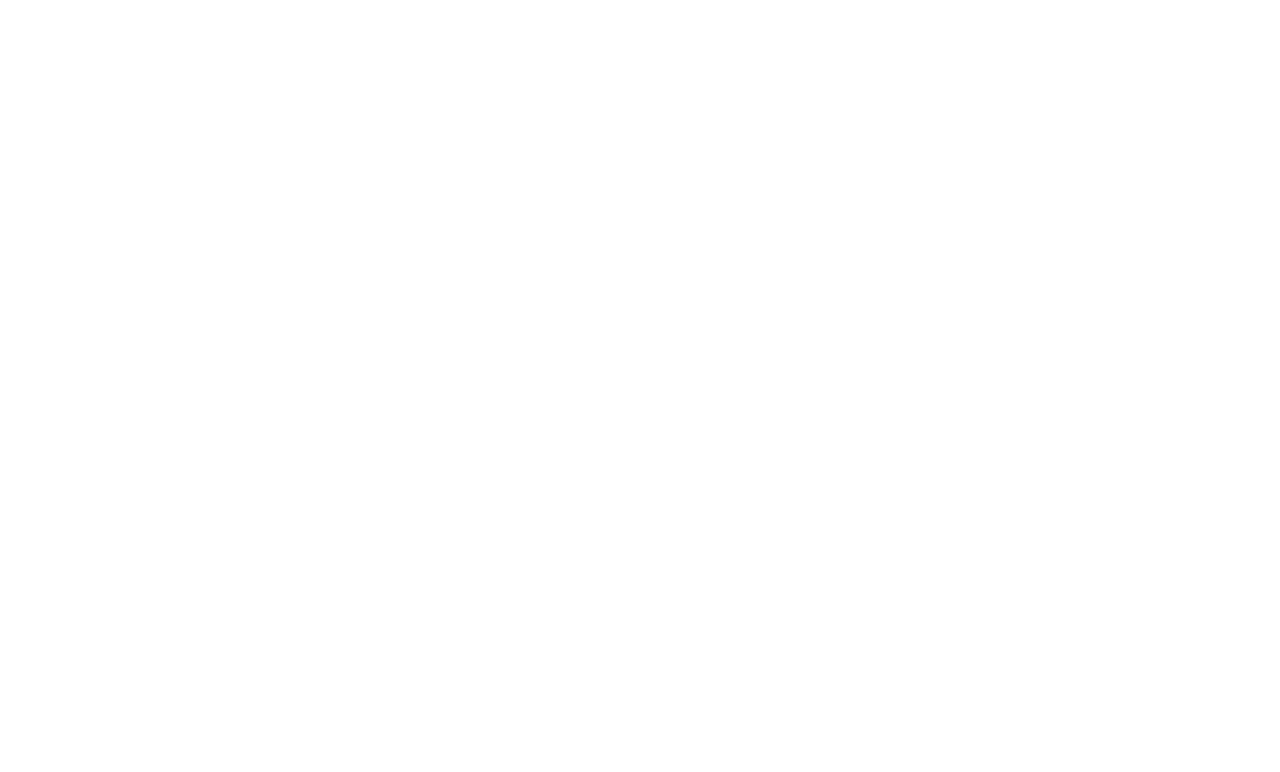
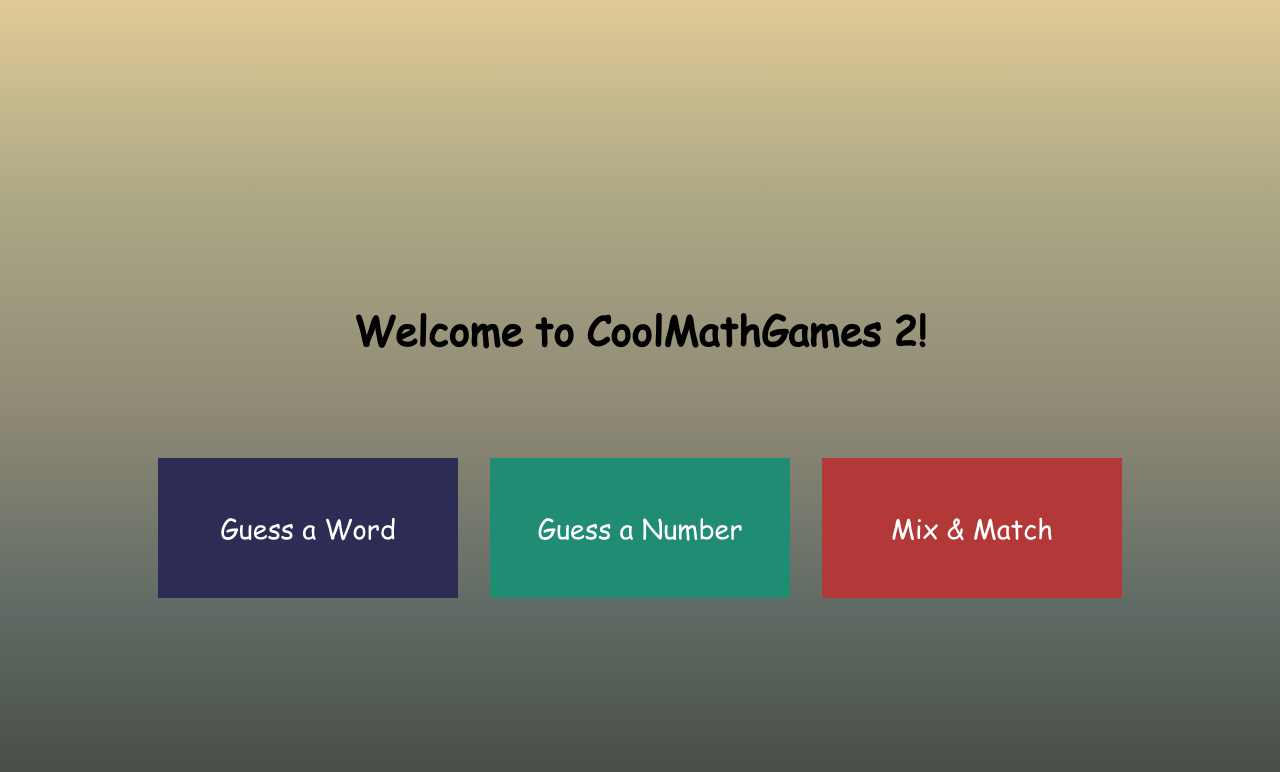
Before and after one commit to insertusernamed/semester-project, a plain HTML site: page index.html in a window 1280 px wide. Drawn offline with Linux system fonts and the light colour scheme.

Commit message:
more basic files and homepage

```diff
--- a/index.html
+++ b/index.html
@@ -1,12 +1,24 @@
 <!DOCTYPE html>
 <html lang="en">
+
 <head>
     <meta charset="UTF-8">
     <meta http-equiv="X-UA-Compatible" content="IE=edge">
     <meta name="viewport" content="width=device-width, initial-scale=1.0">
-    <title>Document</title>
+    <link rel="stylesheet" href="./styles/style.css">
+    <title>Main Page</title>
 </head>
+
 <body>
+    <header id="header">
+        <h1>Welcome to CoolMathGames 2!</h1>
+    </header>
 
+    <div class="container">
+        <div class="cell">Guess a Word</div>
+        <div class="cell">Guess a Number</div>
+        <div class="cell">Mix & Match</div>
+    </div>
 </body>
+
 </html>
--- a/styles/style.css
+++ b/styles/style.css
@@ -1,5 +1,81 @@
-*, *::before, *::after {
+*, *:before, *:after {
     margin: 0;
     padding: 0;
+    border: none;
+}
 
+html, body {
+    background-image: linear-gradient(#E1CA96, #ACA885, #918B76, #626C66, #434A42);
+    height: 100%;
 }
+
+body {
+    flex-direction: column;
+    display: flex;
+    justify-content: center;
+    align-items: center;
+}
+
+@font-face {
+    font-family: comicSans;
+    src: url(/fonts/comic.ttf);
+}
+
+#header {
+    padding: 100px;
+    justify-content: center;
+    align-items: center;
+    flex-direction: column;
+}
+
+h1 {
+    font-family: comicSans;
+    font-size: 40px;
+}
+
+.container {
+    display: flex;
+    gap: 2em;
+}
+
+.cell {
+    color: #fff;
+    font-family: comicSans;
+    width: 300px;
+    height: 140px;
+    display: flex;
+    font-size: 170%;
+    justify-content: center;
+    align-items: center;
+    transition: 0.15s;
+}
+
+.cell:hover {
+    transform: scale(1.1);
+}
+
+
+
+.cell:nth-child(1){
+    background-color: #2c2c54;
+}
+
+.cell:nth-child(1):active {
+    background-color: #474787;
+}
+
+.cell:nth-child(2){
+    background-color: #218c74;
+}
+
+.cell:nth-child(2):active {
+    background-color: #33d9b2;
+}
+
+.cell:nth-child(3){
+    background-color: #b33939;
+}
+
+.cell:nth-child(3):active {
+    background-color: #ff5252;
+}
```
Also changed, not shown: guessNumber.html (added, +12 -0 lines), guessWord.html (added, +12 -0 lines), mixMatch.html (added, +12 -0 lines), fonts/comic.ttf (added).
